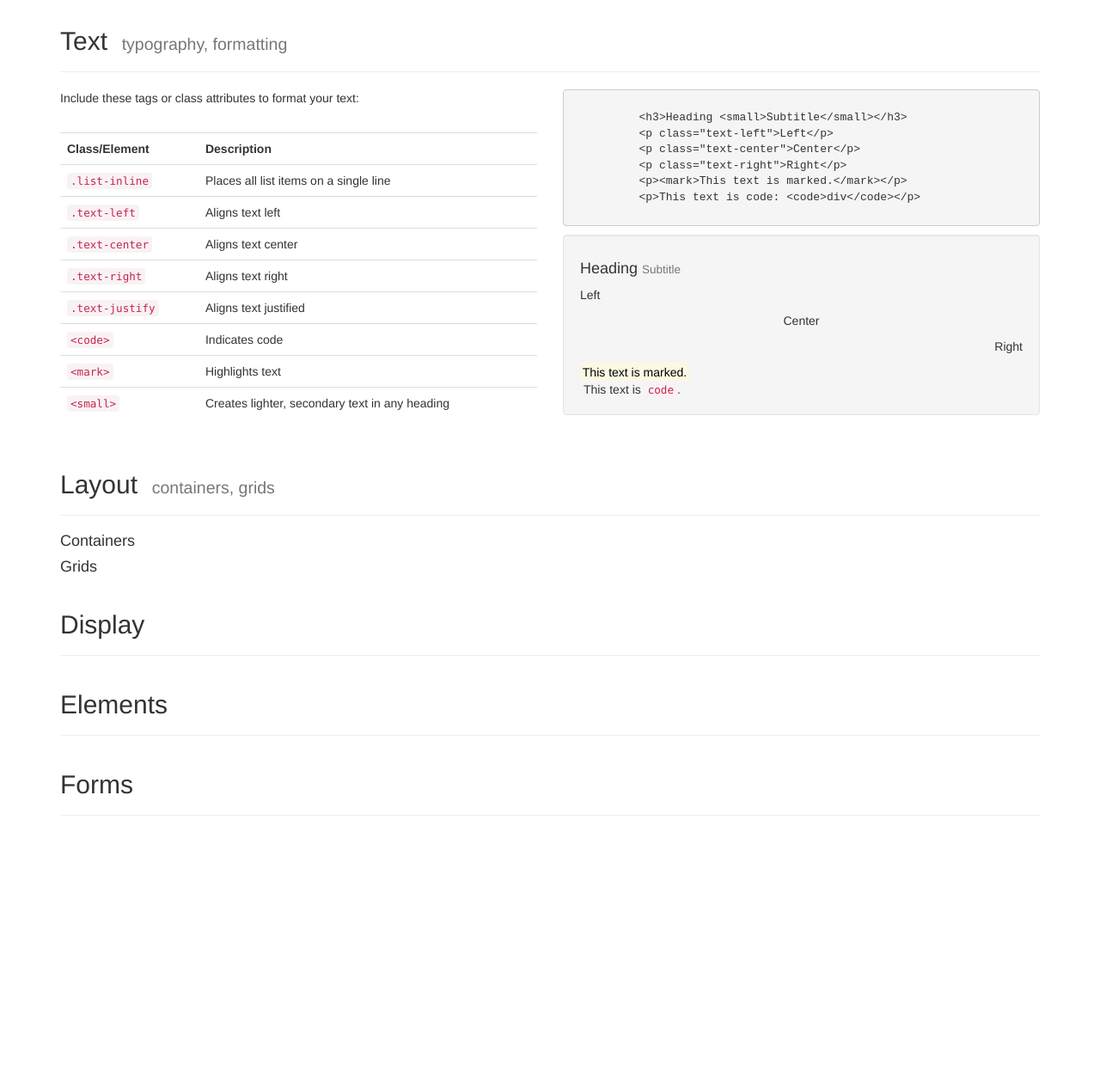
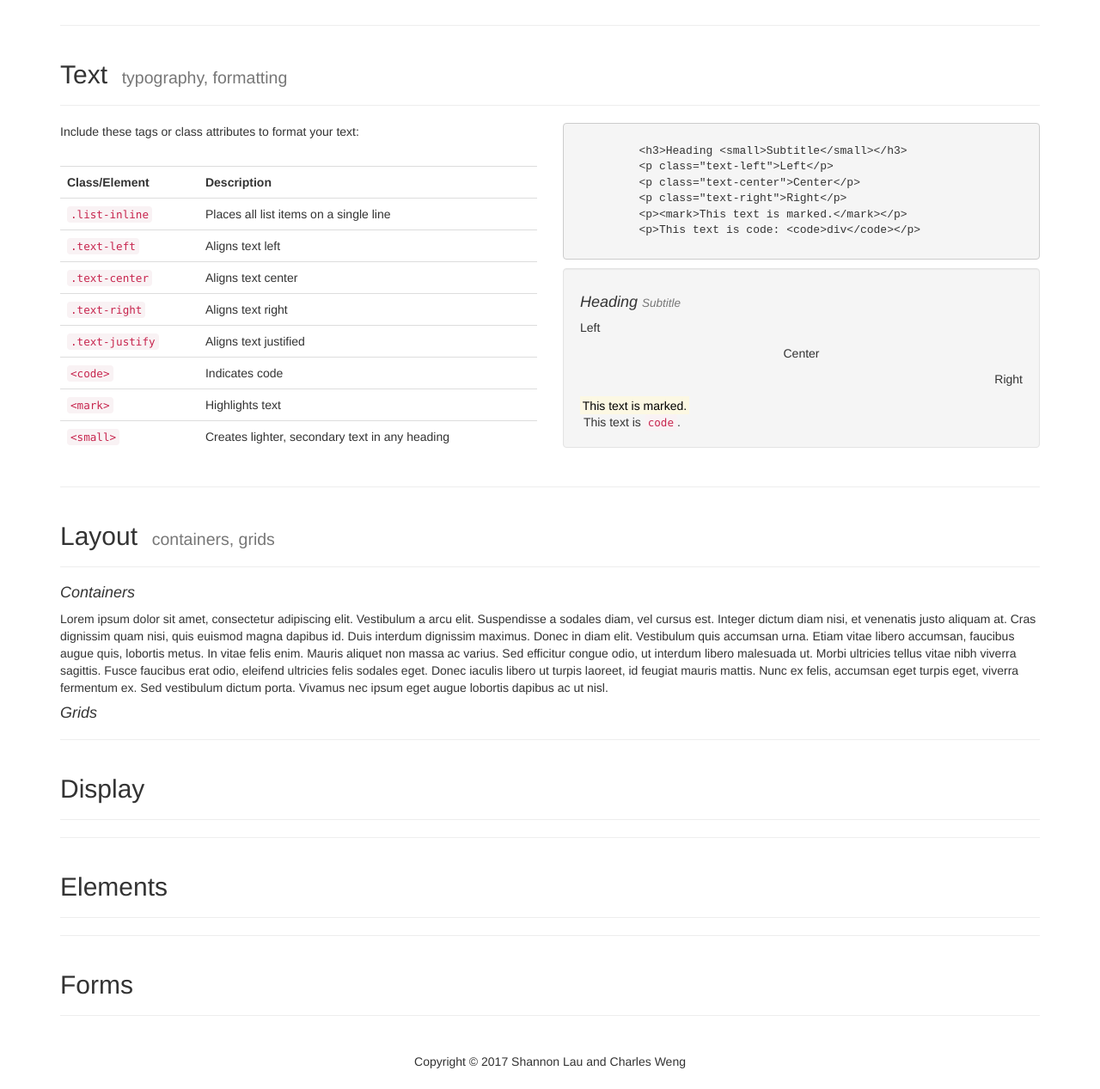
Before and after one commit to slau8/12-softdev, a plain HTML site: page index.html in a window 1280 px wide. Shown: the part 826-2093 px from the top of the page at 86% size. Before the commit the page ends 1795 px from the top, so only its background shows below. Drawn offline with nearby package versions, Linux system fonts and the light colour scheme.

Commit message:
fixed formatting

```diff
--- a/index.html
+++ b/index.html
@@ -6,7 +6,7 @@
     <link rel="stylesheet" href="https://maxcdn.bootstrapcdn.com/bootstrap/3.3.7/css/bootstrap.min.css">
     <script src="https://ajax.googleapis.com/ajax/libs/jquery/3.2.0/jquery.min.js"></script>
     <script src="https://maxcdn.bootstrapcdn.com/bootstrap/3.3.7/js/bootstrap.min.js"></script>
-    <link rel="stylesheet" href="style.css">
+    <link rel="stylesheet" type="text/css" href="styles.css">
   </head>
   <body>
     <nav class="navbar navbar-inverse navbar-fixed-top">
@@ -25,11 +25,13 @@
       </div>
     </nav>
     <div class="jumbotron" id="jumbo">
-      <h1>Learn Bootstrap</h1>
+      <h1 id="title">Learn Bootstrap</h1>
       <p>Bootstrap is the most popular HTML, CSS, and JS framework for developing responsive projects on the web.</p>
     </div>
     <div class="container">
-      <div class="page-header" id="getting-started">
+      <div id="getting-started"></div>
+      <hr>
+      <div class="page-header">
 	       <h2>Getting Started</h2>
       </div>
       <p>There are two ways to use Bootstrap for your project:</p>
@@ -53,7 +55,9 @@
           <body>
           </body>
         </html></xmp></pre>
-      <div class="page-header" id="text">
+      <div id="text"></div>
+      <hr>
+      <div class="page-header">
         <h2>Text&nbsp;&nbsp;<small>typography, formatting</small></h2>
       </div>
       <div class="row">
@@ -118,19 +122,35 @@
           </div>
         </div>
       </div>
-      <div class="page-header" id="layout">
+      <div id="layout"></div>
+      <hr>
+      <div class="page-header">
         <h2>Layout&nbsp;&nbsp;<small>containers, grids</small></h2>
       </div>
       <h4>Containers</h4>
+      <p> Lorem ipsum dolor sit amet, consectetur adipiscing elit. Vestibulum a arcu elit. Suspendisse a sodales diam, vel cursus est. Integer dictum diam nisi, et venenatis justo aliquam at. Cras dignissim quam nisi, quis euismod magna dapibus id. Duis interdum dignissim maximus. Donec in diam elit. Vestibulum quis accumsan urna. Etiam vitae libero accumsan, faucibus augue quis, lobortis metus. In vitae felis enim.
+
+Mauris aliquet non massa ac varius. Sed efficitur congue odio, ut interdum libero malesuada ut. Morbi ultricies tellus vitae nibh viverra sagittis. Fusce faucibus erat odio, eleifend ultricies felis sodales eget. Donec iaculis libero ut turpis laoreet, id feugiat mauris mattis. Nunc ex felis, accumsan eget turpis eget, viverra fermentum ex. Sed vestibulum dictum porta. Vivamus nec ipsum eget augue lobortis dapibus ac ut nisl.
+
+</p>
       <h4>Grids</h4>
-      <div class="page-header" id="display">
+      <div id="display"></div>
+      <hr>
+      <div class="page-header">
         <h2>Display</h2>
       </div>
-      <div class="page-header" id="elements">
+      <div id="elements"></div>
+      <hr>
+      <div class="page-header">
         <h2>Elements</h2>
       </div>
-      <div class="page-header" id="forms">
+      <div id="forms"></div>
+      <hr>
+      <div class="page-header">
         <h2>Forms</h2>
+      </div>
+      <div class="footer text-center muted">
+        Copyright &copy; 2017 Shannon Lau and Charles Weng
       </div>
     </div>
   </body>
--- a/style.css
+++ /dev/null
@@ -1,8 +0,0 @@
-.jumbotron {
-  padding-left: 8%;
-  padding-top: 8%;
-}
-/*NOT WORKING LOL*/
-body {
-  word-wrap: break-word;
-}
--- /dev/null
+++ b/styles.css
@@ -0,0 +1,22 @@
+.jumbotron {
+  padding-left: 8%;
+  padding-right: 8%;
+  padding-top: 8%;
+}
+
+#title {
+  font-weight: 700;
+  font-size: 50px;
+}
+
+#text {
+  padding-top: 1px;
+}
+
+h4 {
+  font-style: italic;
+}
+
+.footer {
+  padding: 2%;
+}
```
